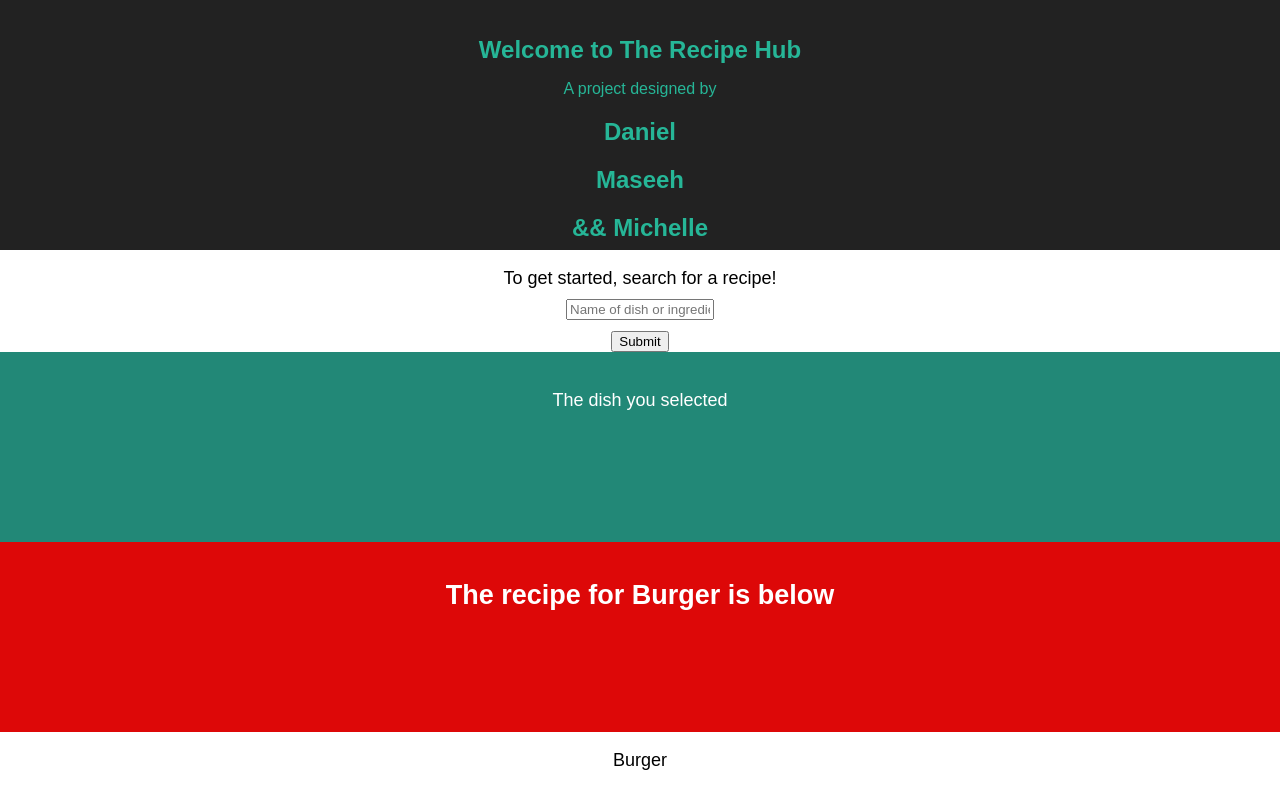
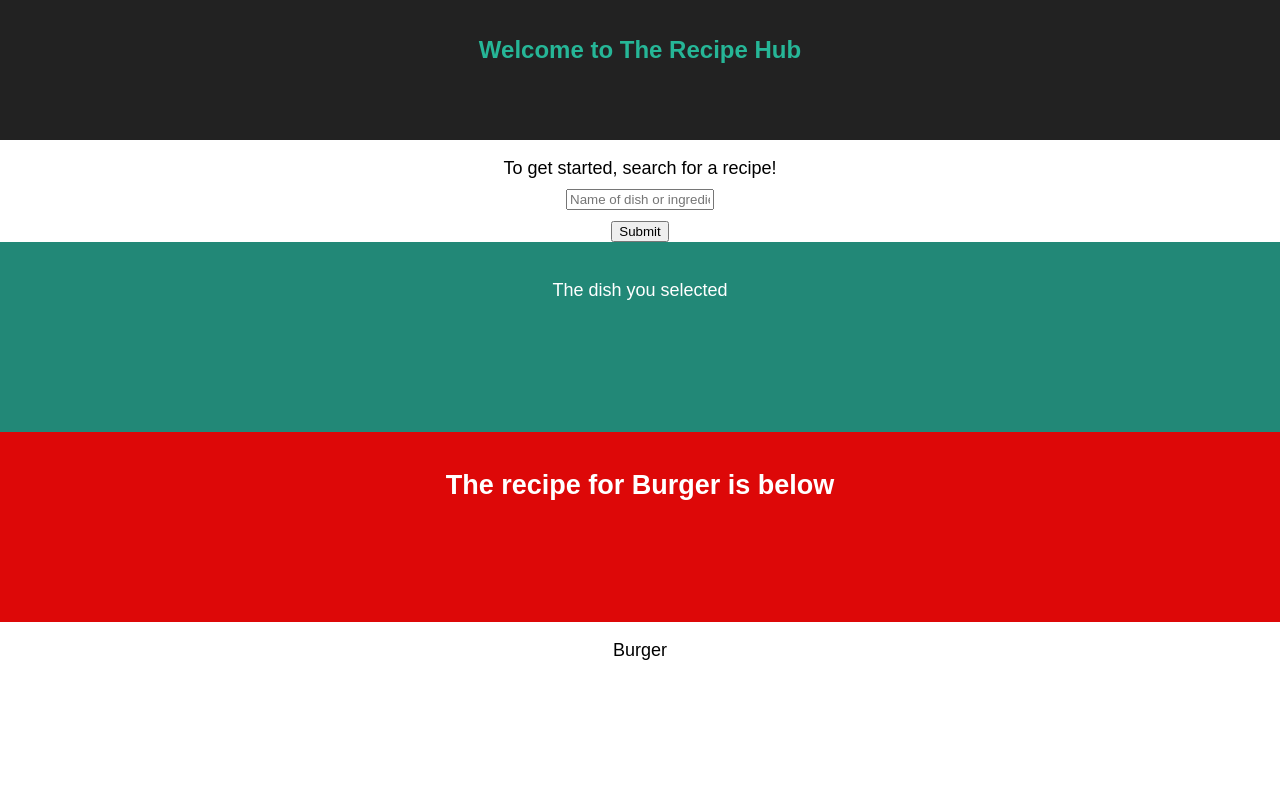
Before and after one commit to danielpickert/foodapp, a React (Create React App) app: page / in a window 1280 px wide. Built offline with nearby package versions, Linux system fonts and the light colour scheme.

Commit message:
fixed header

```diff
--- a/src/App.js
+++ b/src/App.js
@@ -11,10 +11,6 @@ class App extends Component {
         <header className="App-header">
           {/* <img src={logo} className="App-logo" alt="logo" /> */}
           <h1 className="App-title">Welcome to The Recipe Hub</h1>
-          <div> A project designed by </div>
-          <h2>Daniel </h2>
-          <h2>Maseeh </h2>
-          <h2> && Michelle </h2>
         </header>
 
         <p className="App-intro">
--- a/src/Style/App.css
+++ b/src/Style/App.css
@@ -9,7 +9,7 @@
 
 .App-header {
   background-color: #222;
-  height: 210px;
+  height: 100px;
   padding: 20px;
   color: #26b697;
 }
```
